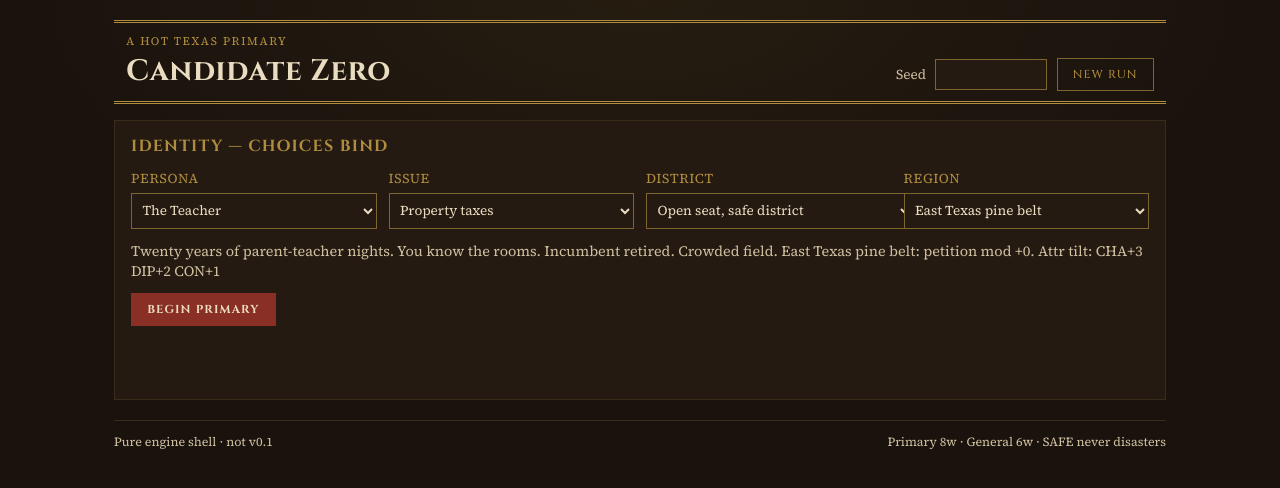
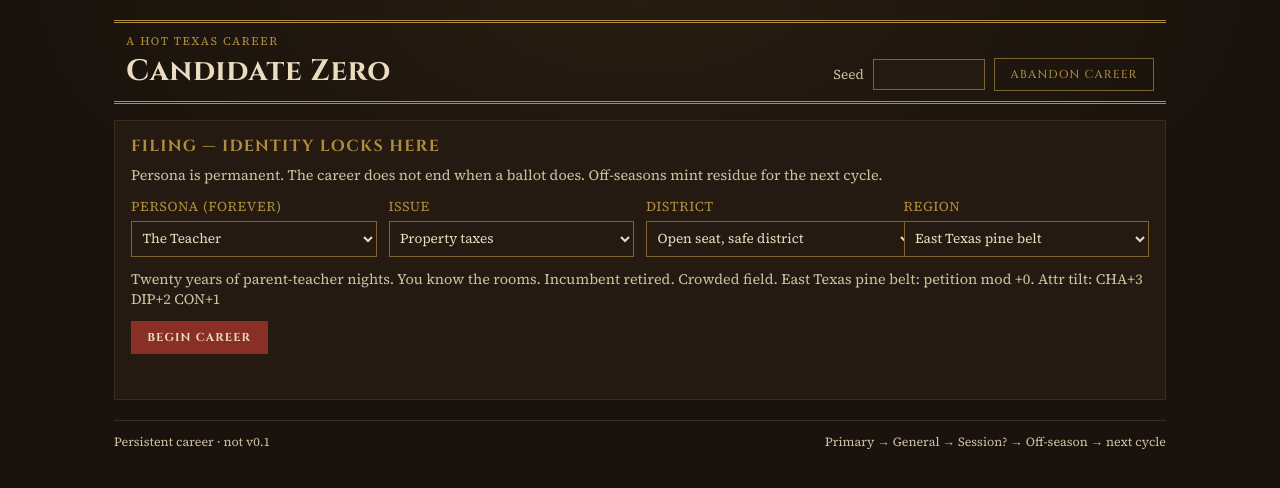
Before and after one commit to PoseyATX/candidate-zero, a website built with Vite: page index.html in a window 1280 px wide. Built offline with nearby package versions, Linux system fonts and the light colour scheme.

Commit message:
Publish: index.html + package.json (career shell + harness scripts)

```diff
--- a/index.html
+++ b/index.html
@@ -12,18 +12,19 @@
     <div id="app">
       <header class="top">
         <div>
-          <p class="eyebrow">A Hot Texas Primary</p>
+          <p class="eyebrow">A Hot Texas Career</p>
           <h1>Candidate Zero</h1>
         </div>
         <div class="top-actions">
           <label class="seed-label">Seed <input id="seed-input" type="number" min="0" step="1" /></label>
-          <button type="button" id="btn-new" class="btn">New run</button>
+          <button type="button" id="btn-new" class="btn">Abandon career</button>
         </div>
       </header>
       <section id="setup" class="setup panel">
-        <h2>Identity — choices bind</h2>
+        <h2>Filing — identity locks here</h2>
+        <p class="hint">Persona is permanent. The career does not end when a ballot does. Off-seasons mint residue for the next cycle.</p>
         <div class="setup-grid">
-          <label>Persona
+          <label>Persona (forever)
             <select id="sel-persona"></select>
           </label>
           <label>Issue
@@ -37,10 +38,11 @@
           </label>
         </div>
         <p id="setup-blurb" class="hint"></p>
-        <button type="button" id="btn-start" class="btn btn-gold">Begin primary</button>
+        <button type="button" id="btn-start" class="btn btn-gold">Begin career</button>
       </section>
       <section id="game" class="game hidden">
         <section id="ledger" class="ledger" aria-live="polite"></section>
+        <section id="kit-strip" class="kit-strip" aria-label="Kit and flags"></section>
         <section class="panels">
           <div class="panel">
             <h2>Actions</h2>
@@ -48,9 +50,12 @@
             <div id="juice" class="juice-banner hidden" aria-live="assertive"></div>
             <div id="draft" class="card-grid"></div>
             <div id="playables" class="card-grid"></div>
+            <h3 class="subhead">Shop — spend the money</h3>
+            <p class="hint shop-hint">Billboards, websites, staff, lists. Money without kit is just a number.</p>
+            <div id="shop" class="card-grid shop-grid"></div>
             <div class="row-actions">
               <button type="button" id="btn-end" class="btn btn-gold">End week</button>
-              <button type="button" id="btn-restart" class="btn btn-gold hidden">Start a new run</button>
+              <button type="button" id="btn-restart" class="btn hidden">Abandon career</button>
             </div>
           </div>
           <div class="panel">
@@ -60,8 +65,8 @@
         </section>
       </section>
       <footer class="foot">
-        <span>Pure engine shell · not v0.1</span>
-        <span>Primary 8w · General 6w · SAFE never disasters</span>
+        <span>Persistent career · not v0.1</span>
+        <span>Primary → General → Session? → Off-season → next cycle</span>
       </footer>
     </div>
     <script type="module" src="/src/ui/main.ts"></script>
```
Also changed, not shown: package.json (+6 -1 lines).
